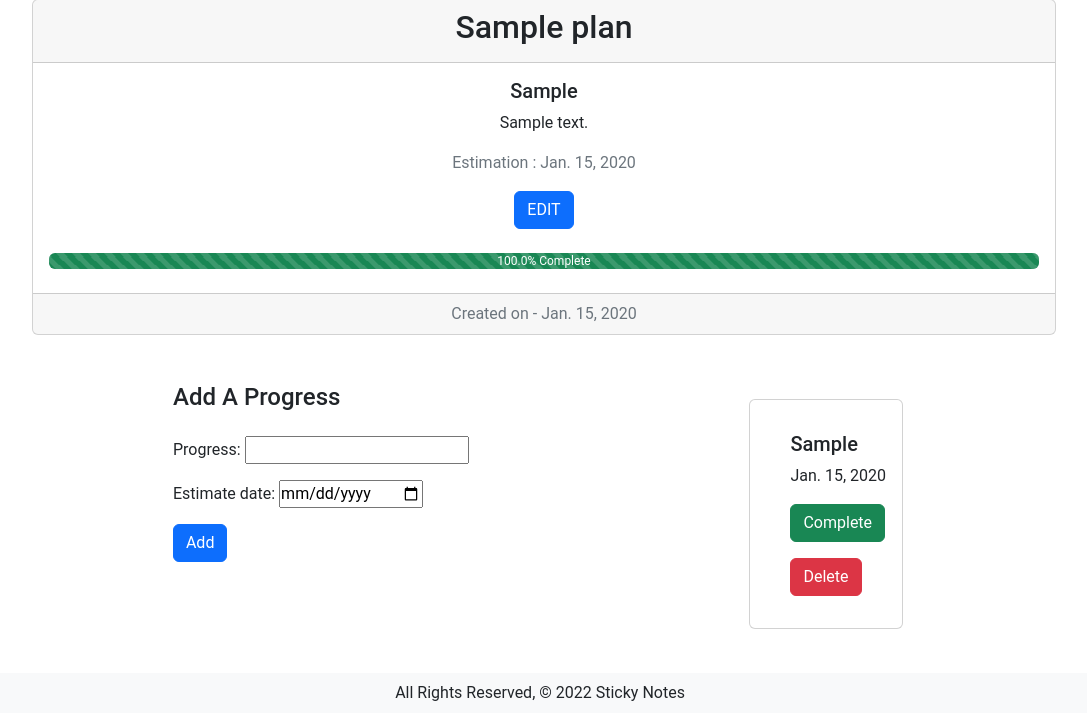
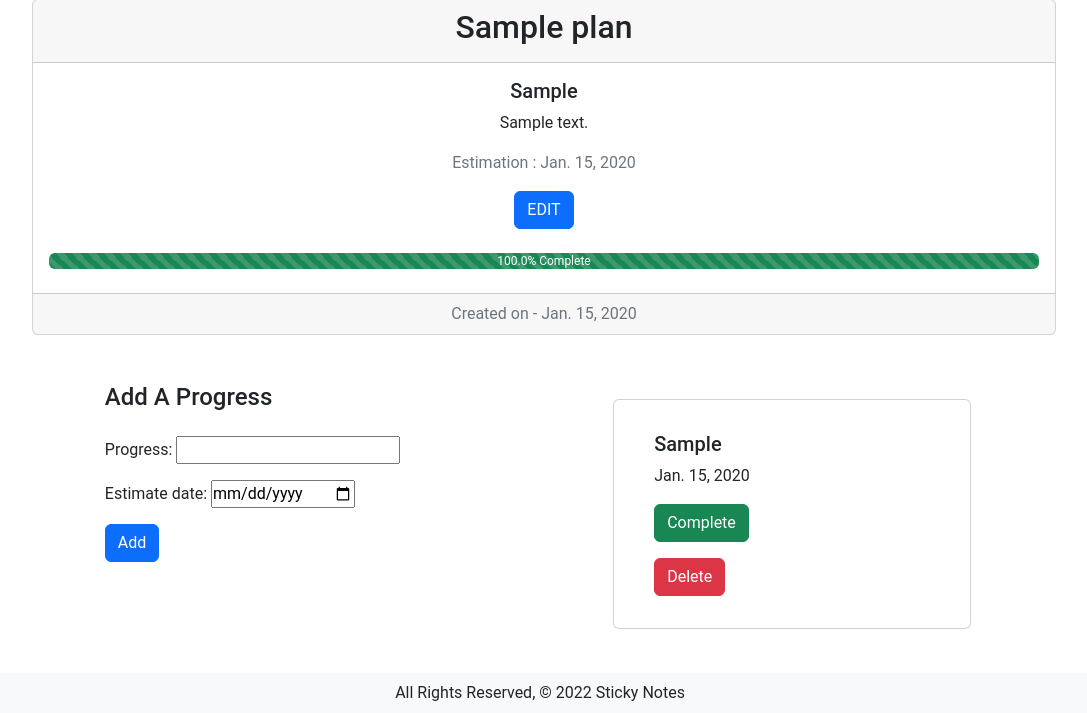
Before and after one commit to Leo-GeZhao/Tracker, a Django app: page /plan/1/ in a window 1280 px wide. Shown: the part 87-800 px from the top of the page, without its empty margins (96-1183 px from the left). Run offline with Django 4.2, Linux system fonts and the light colour scheme; tables that the repository leaves empty hold one stand-in row (values such as "Sample post").

Commit message:
fix progress width

```diff
--- a/main_app/templates/plan_detail.html
+++ b/main_app/templates/plan_detail.html
@@ -35,7 +35,7 @@
                         <div class="col-md">
                             <div class="card ps-4 py-3">
                                 <div class="card-body">
-                                    <h5 class="card-text">{{progress.progress}}</h5>
+                                    <h5 class="card-text" style="min-width:300px">{{progress.progress}}</h5>
                                     <p class="card-text">{{progress.estimate_date}}</p>
                                     <form action="{% url 'update_is_complete' plan.id progress.id%}" method="post">
                                         {% csrf_token %}
```
